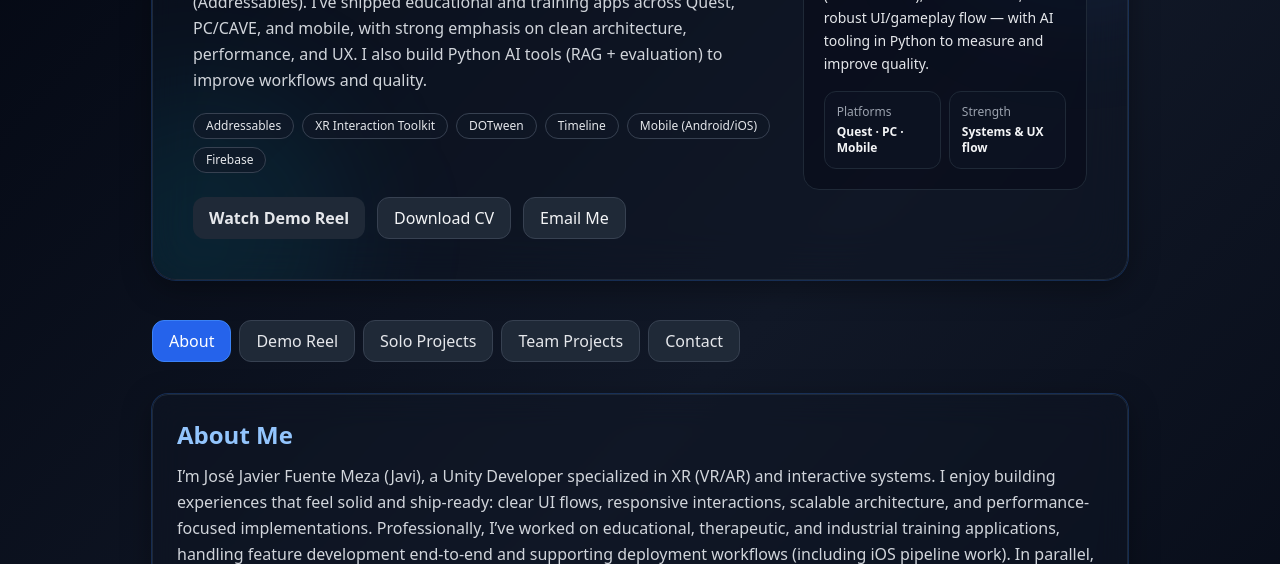
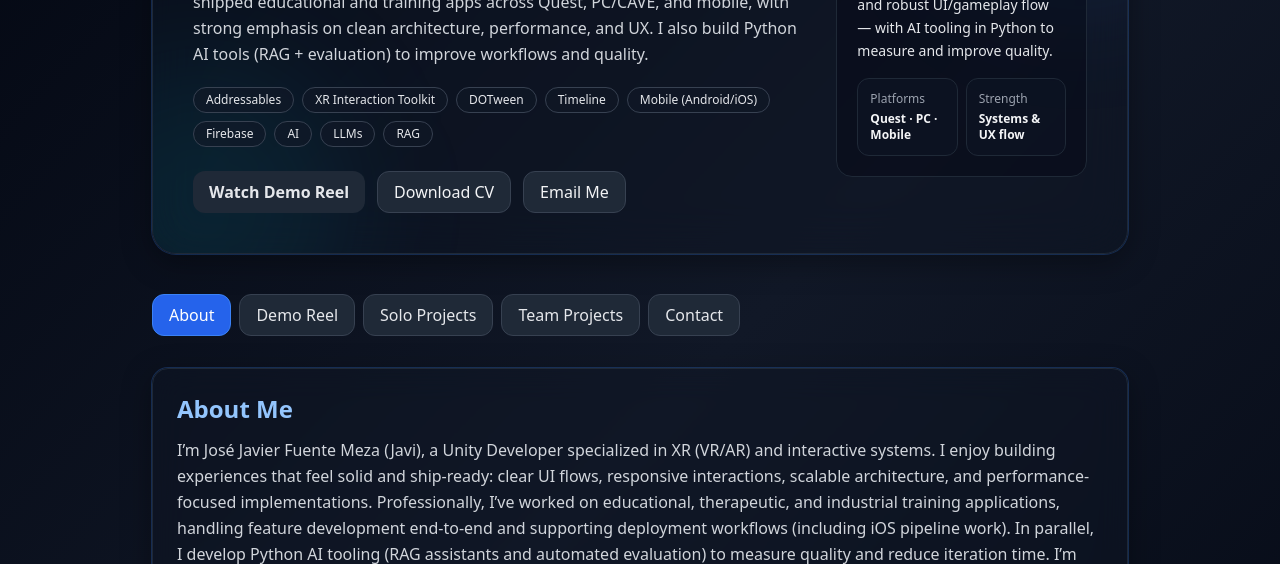
Before and after one commit to javman18/javman18.github.io, a plain HTML site: page index.html in a window 1280 px wide. Shown: the part 236-800 px from the top of the page. Drawn offline with nearby package versions, Linux system fonts and the light colour scheme.

Commit message:
New design

```diff
--- a/index.html
+++ b/index.html
@@ -54,6 +54,9 @@
               <span class="px-3 py-1 rounded-full text-xs border border-gray-700 bg-gray-900/60 text-gray-200">Timeline</span>
               <span class="px-3 py-1 rounded-full text-xs border border-gray-700 bg-gray-900/60 text-gray-200">Mobile (Android/iOS)</span>
               <span class="px-3 py-1 rounded-full text-xs border border-gray-700 bg-gray-900/60 text-gray-200">Firebase</span>
+              <span class="px-3 py-1 rounded-full text-xs border border-gray-700 bg-gray-900/60 text-gray-200">AI</span>
+              <span class="px-3 py-1 rounded-full text-xs border border-gray-700 bg-gray-900/60 text-gray-200">LLMs</span>
+              <span class="px-3 py-1 rounded-full text-xs border border-gray-700 bg-gray-900/60 text-gray-200">RAG</span>
             </div>
 
             <!-- CTA -->
```
